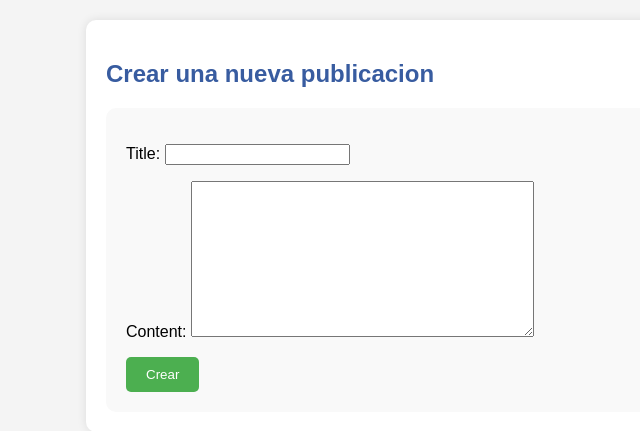
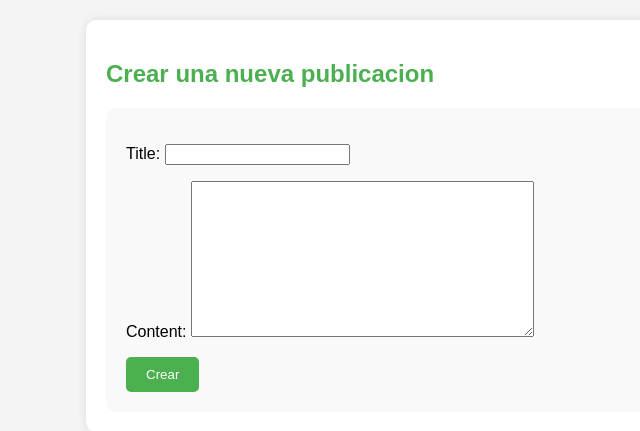
Before and after one commit to gabitoeo/blog_project, a Django app: page /posts/post/new/ in a window 1280 px wide. Shown: the part 138-569 px from the top of the page, without its empty margins (134-774 px from the left). Run offline with Django 4.2, Linux system fonts and the light colour scheme; a user stored in the database is signed in.

Commit message:
varios cambios

```diff
--- a/blog_project/Blog/post/forms.py
+++ b/blog_project/Blog/post/forms.py
@@ -1,4 +1,3 @@
-from django import forms
 from django.contrib.auth.forms import UserCreationForm
 from django.contrib.auth.models import User
 
--- a/blog_project/Blog/post/templates/base.html
+++ b/blog_project/Blog/post/templates/base.html
@@ -54,8 +54,8 @@
 
     {% if user.is_authenticated %}
     <nav>
-        <a href="{% url 'post-list' %}">Home</a>
-        <a href="{% url 'post-create' %}">Crear post</a>
+        <a href="{% url 'post-list' %}"> Home </a>
+        <a href="{% url 'post-create' %}"> Crear post </a>
     </nav>
     {% endif %}
 
--- a/blog_project/Blog/post/templates/post/login.html
+++ b/blog_project/Blog/post/templates/post/login.html
@@ -1,12 +1,12 @@
 {% extends "base.html" %}
 
 {% block content %}
-  <h2>Iniciar Sesión</h2>
+  <h2> Iniciar Sesión </h2>
   <form method="POST">
     {% csrf_token %}
     {{ form.as_p }}
-    <button type="submit" style="background-color: #4CAF50; color: white;">Iniciar Sesión</button>
+    <button type="submit" style="background-color: #4CAF50; color: white;"> Iniciar Sesión </button>
   </form>
 
-  <p>¿No tienes una cuenta? <a href="{% url 'register' %}">Regístrate aquí</a></p>
+  <p> ¿No tienes una cuenta? <a href="{% url 'register' %}"> Regístrate aquí </a></p>
 {% endblock %}
--- a/blog_project/Blog/post/templates/post/post_form.html
+++ b/blog_project/Blog/post/templates/post/post_form.html
@@ -1,7 +1,7 @@
 {% extends "base.html" %}
 
 {% block content %}
-  <h2 style="color: #385ca0;"> Crear una nueva publicacion </h2>
+  <h2 style="color: #4CAF50;"> Crear una nueva publicacion </h2>
   <form method="POST" style="background-color: #f9f9f9; padding: 20px; border-radius: 10px;">
     {% csrf_token %}
     {{ form.as_p }}
```
Also changed, not shown: blog_project/Blog/db.sqlite3.
